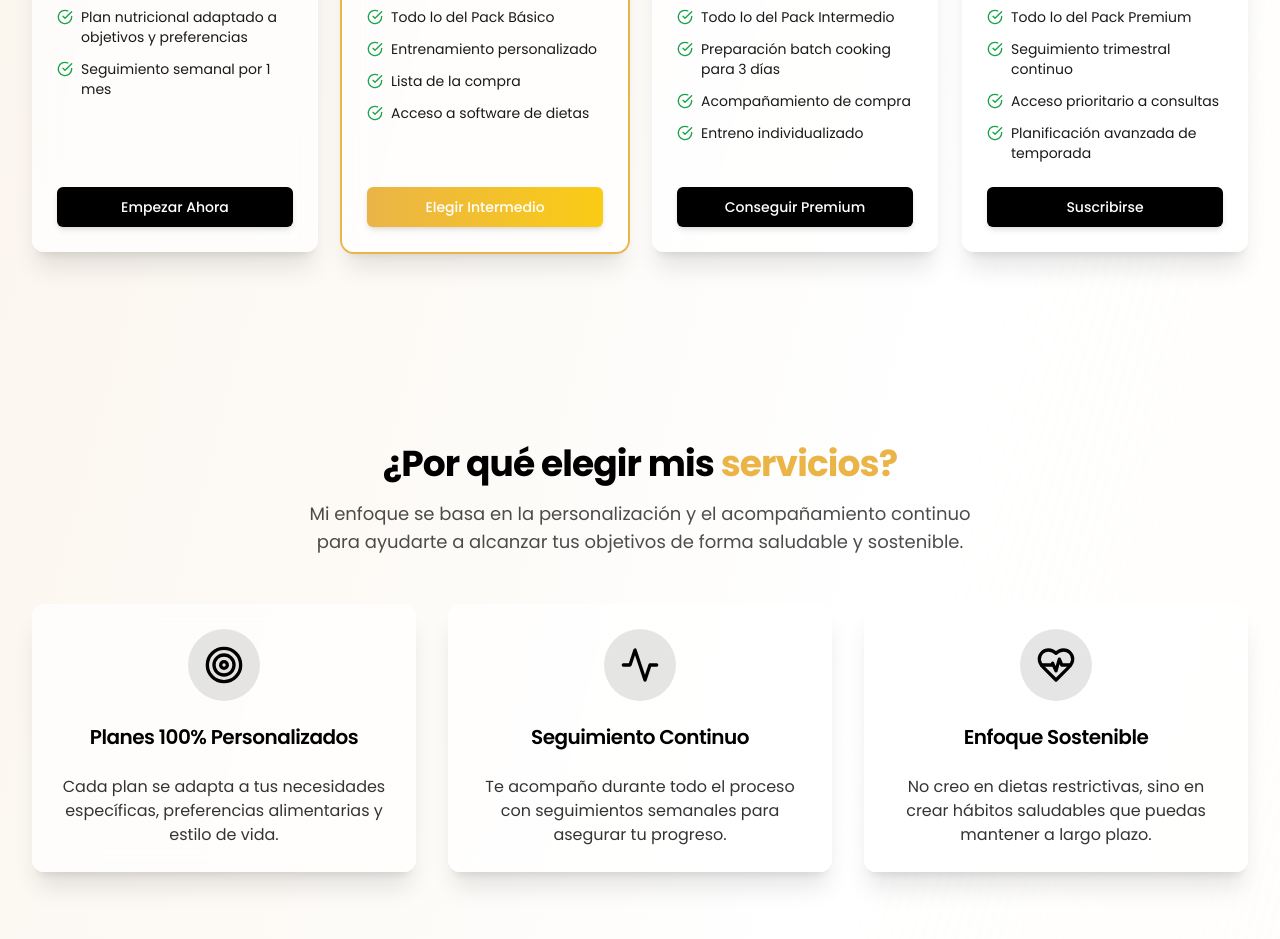
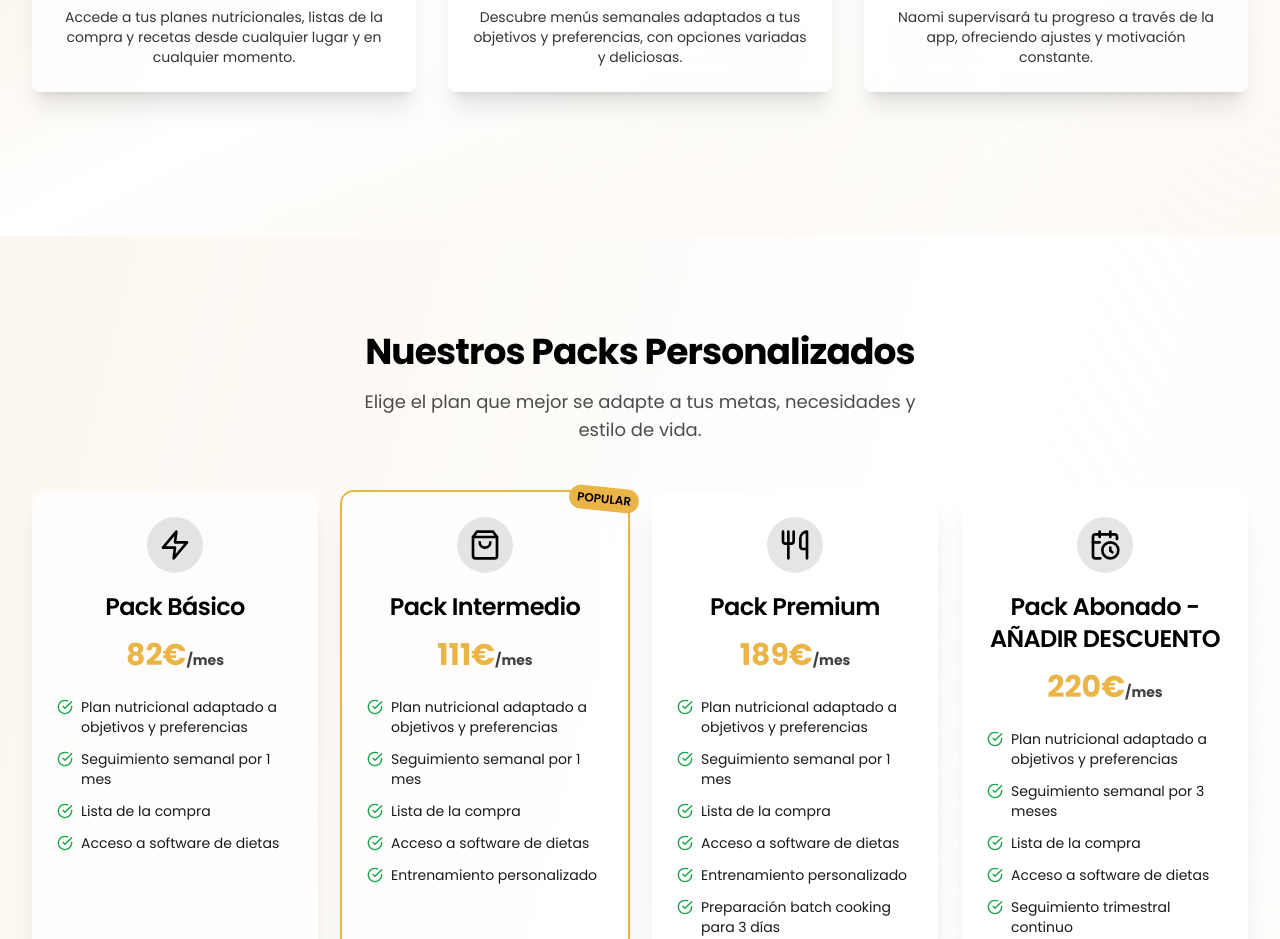
Before and after one commit to rbenitezm/naominavarro, a React (Vite) app: page / in a window 1280 px wide. Shown: the part 1013-1952 px from the top of the page. Built offline with nearby package versions, Linux system fonts and the light colour scheme.

Commit message:
Adjust text for the main page

```diff
--- a/src/App.jsx
+++ b/src/App.jsx
@@ -21,10 +21,12 @@ const App = () => {
   const plans = [
     {
       name: "Pack Básico",
-      price: "74€",
+      price: "82€",
       features: [
         "Plan nutricional adaptado a objetivos y preferencias",
         "Seguimiento semanal por 1 mes",
+        "Lista de la compra",
+        "Acceso a software de dietas",
       ],
       icon: <Zap className="w-8 h-8 text-primary" />,
       cta: "Empezar Ahora",
@@ -34,10 +36,11 @@ const App = () => {
       name: "Pack Intermedio",
       price: "111€",
       features: [
-        "Todo lo del Pack Básico",
-        "Entrenamiento personalizado",
+        "Plan nutricional adaptado a objetivos y preferencias",
+        "Seguimiento semanal por 1 mes",
         "Lista de la compra",
         "Acceso a software de dietas",
+        "Entrenamiento personalizado",
       ],
       icon: <ShoppingBag className="w-8 h-8 text-primary" />,
       cta: "Elegir Intermedio",
@@ -48,20 +51,26 @@ const App = () => {
       name: "Pack Premium",
       price: "189€",
       features: [
-        "Todo lo del Pack Intermedio",
+        "Plan nutricional adaptado a objetivos y preferencias",
+        "Seguimiento semanal por 1 mes",
+        "Lista de la compra",
+        "Acceso a software de dietas",
+        "Entrenamiento personalizado",
         "Preparación batch cooking para 3 días",
         "Acompañamiento de compra",
-        "Entreno individualizado",
       ],
       icon: <Utensils className="w-8 h-8 text-primary" />,
       cta: "Conseguir Premium",
       delay: 0.3,
     },
     {
-      name: "Pack Abonado",
-      price: "400€",
+      name: "Pack Abonado - AÑADIR DESCUENTO",
+      price: "220€",
       features: [
-        "Todo lo del Pack Premium",
+        "Plan nutricional adaptado a objetivos y preferencias",
+        "Seguimiento semanal por 3 meses",
+        "Lista de la compra",
+        "Acceso a software de dietas",
         "Seguimiento trimestral continuo",
         "Acceso prioritario a consultas",
         "Planificación avanzada de temporada",
@@ -142,6 +151,10 @@ const App = () => {
           sectionVariants={sectionVariants}
           itemVariants={itemVariants}
         />
+        <AppAccessSection
+          sectionVariants={sectionVariants}
+          itemVariants={itemVariants}
+        />
         <PlansSection
           plans={plans}
           onContactClick={handleContactClick}
@@ -152,10 +165,7 @@ const App = () => {
           sectionVariants={sectionVariants}
           itemVariants={itemVariants}
         />
-        <AppAccessSection
-          sectionVariants={sectionVariants}
-          itemVariants={itemVariants}
-        />
+
         <TestimonialsSection
           testimonials={testimonials}
           sectionVariants={sectionVariants}
--- a/src/components/AppAccessSection.jsx
+++ b/src/components/AppAccessSection.jsx
@@ -84,10 +84,6 @@ const AppAccessSection = ({ sectionVariants, itemVariants }) => {
           whileInView="visible"
           viewport={{ once: true, amount: 0.5 }}
         >
-          <img
-            className="max-w-md mx-auto rounded-lg shadow-xl"
-            alt="Maqueta de la aplicación de dietas en un smartphone"
-           src="https://images.unsplash.com/photo-1641130382532-2514a6c93859" />
         </motion.div>
 
       </div>
--- a/src/components/FaqSection.jsx
+++ b/src/components/FaqSection.jsx
@@ -17,18 +17,28 @@ const FaqSection = ({ sectionVariants, itemVariants }) => {
     },
     {
       question: "¿Con qué frecuencia se realizan los seguimientos?",
-      answer: "Los seguimientos se realizan semanalmente. Esto nos permite ajustar el plan según tu progreso, resolver dudas y mantener la motivación alta.",
+      answer: "Los seguimientos se realizan semanalmente. Se propone una fecha semanal para el seguimiento que podrá ser mediante teléfono, mail o videollamada. Esto nos permite ajustar el plan según tu progreso, resolver dudas y mantener la motivación alta.",
       delay: 0.2,
     },
     {
-      question: "¿Qué incluye exactamente el batch cooking?",
-      answer: "La preparación de batch cooking para 3 días incluye la planificación de las comidas, la lista de la compra optimizada y las recetas detalladas para que puedas cocinar de forma eficiente y tener tus comidas listas.",
-      delay: 0.3,
+      question: "¿Y en qué horarios se hacen los seguimientos?",
+      answer: "El horario es flexible y se adapta a tus necesidades. Podemos coordinar una franja horaria que funcione para ambos, ya sea por la mañana, tarde o incluso fines de semana. El objetivo es que te sientas acompañado sin que interfiera con tu rutina.",
+      delay: 0.2,
+    },
+    {
+      question: "¿Hay algún tipo de permanencia?",
+      answer: "No, no hay compromiso de permanencia. Puedes dejar el servicio en cualquier momento. Sin embargo, si eliges un pack trimestral, te beneficias de un precio reducido y mayor continuidad en el acompañamiento, lo que suele mejorar los resultados y la adherencia.",
+      delay: 0.2,
     },
     {
       question: "¿Puedo cambiar de plan durante el proceso?",
       answer: "¡Sí! Si tus necesidades cambian o quieres acceder a más servicios, podemos ajustar tu plan en cualquier momento. Lo importante es que te sientas cómodo y apoyado.",
       delay: 0.4,
+    },
+    {
+      question: "¿Qué incluye exactamente el batch cooking?",
+      answer: "La preparación de batch cooking para 3 días incluye la planificación y la realización a tu lado de las comidas, la lista de la compra optimizada y las recetas detalladas para que puedas cocinar de forma eficiente y tener tus comidas listas.",
+      delay: 0.3,
     },
   ];
 
--- a/src/components/Header.jsx
+++ b/src/components/Header.jsx
@@ -8,7 +8,7 @@ const Header = ({ onContactClick }) => {
     <header className="py-6 px-4 md:px-8 sticky top-0 z-50 bg-background/80 backdrop-blur-md shadow-sm">
       <div className="container mx-auto flex justify-between items-center">
         <motion.div initial={{ opacity: 0, x: -20 }} animate={{ opacity: 1, x: 0 }} transition={{ duration: 0.5 }}>
-          <span className="text-2xl font-bold text-primary">Naomi Navarro, Tu Coach</span>
+          <span className="text-2xl font-bold text-primary">Naomi Navarro</span>
         </motion.div>
         {/* <motion.div initial={{ opacity: 0, x: 20 }} animate={{ opacity: 1, x: 0 }} transition={{ duration: 0.5, delay: 0.2 }}>
           <Button onClick={onContactClick} variant="ghost">
--- a/src/components/PlansSection.jsx
+++ b/src/components/PlansSection.jsx
@@ -17,7 +17,7 @@ const PlansSection = ({ plans, onContactClick, sectionVariants, itemVariants })
     >
       <div className="container mx-auto">
         <h2 className="text-3xl md:text-4xl font-bold text-center mb-4 text-primary">Nuestros Packs Personalizados</h2>
-        <p className="text-center text-lg text-foreground/70 mb-12 max-w-xl mx-auto">Elige el plan que mejor se adapte a tus metas y estilo de vida.</p>
+        <p className="text-center text-lg text-foreground/70 mb-12 max-w-xl mx-auto">Elige el plan que mejor se adapte a tus metas, necesidades y estilo de vida.</p>
         <div className="grid md:grid-cols-2 lg:grid-cols-4 gap-6">
           {plans.map((plan) => (
             <motion.div
```
